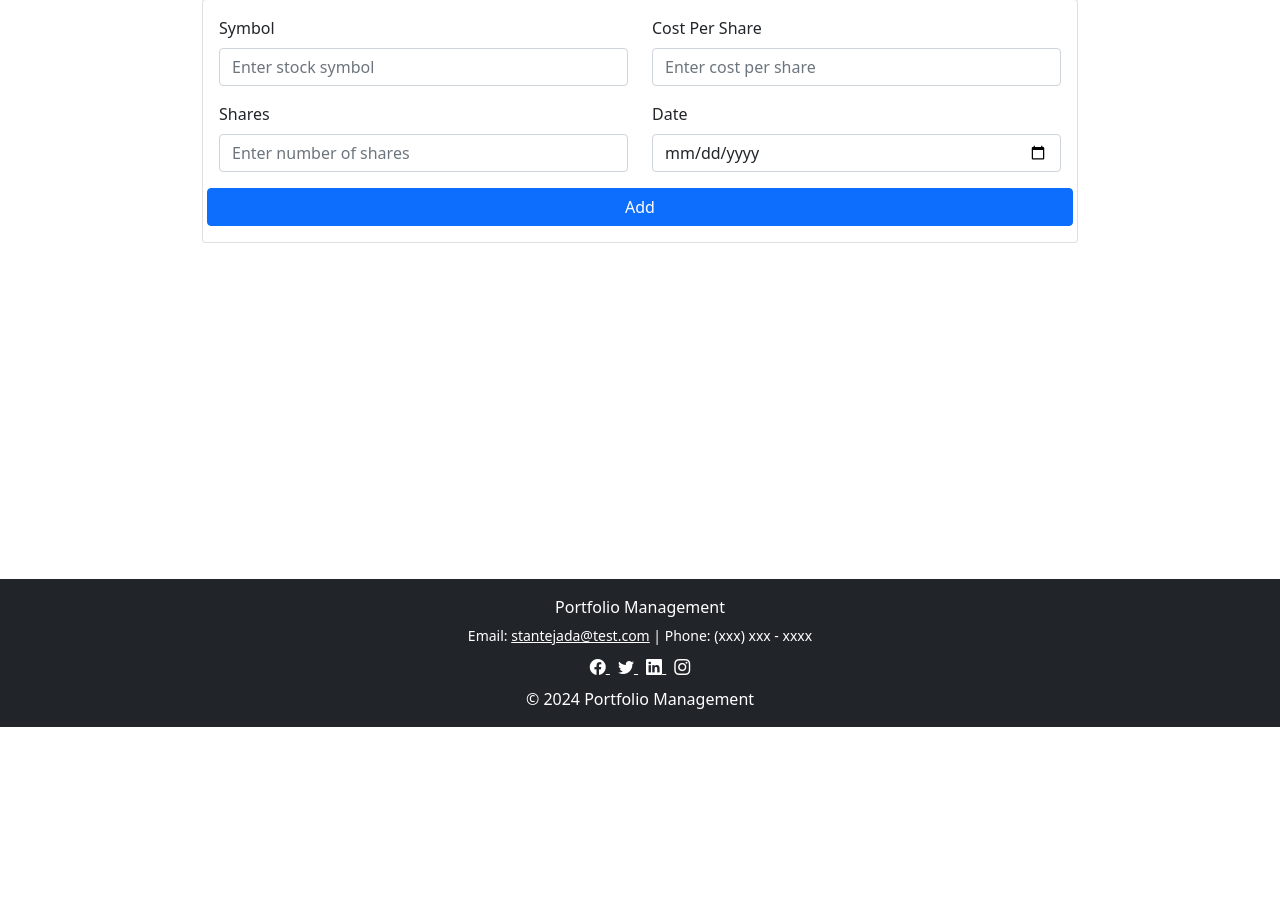
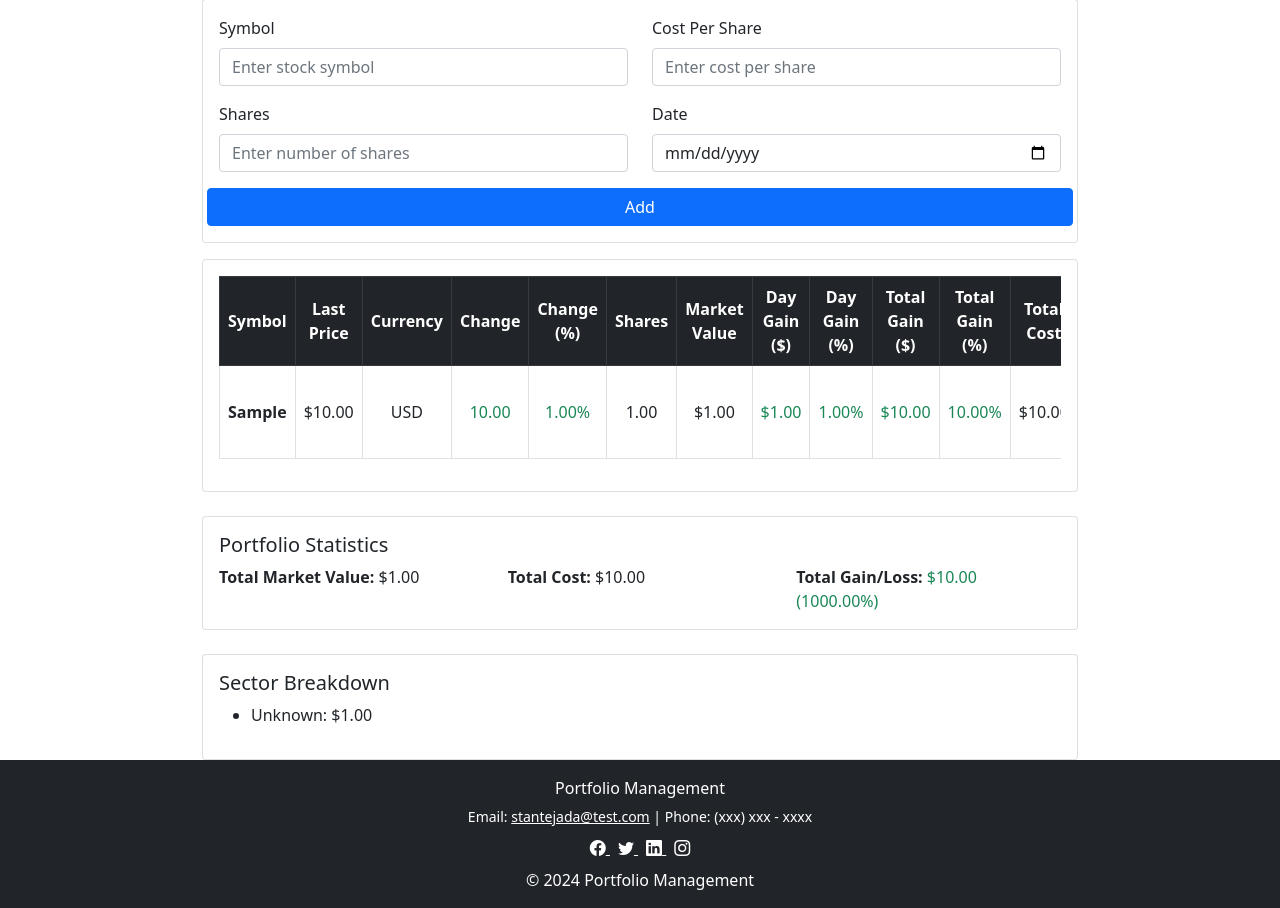
Before and after one commit to stantejada/PortfolioRebalancing, a Flask app: page /portfolios/portfolio/1 in a window 1280 px wide. Shown: the part 73-981 px from the top of the page. Before the commit the page ends 800 px from the top, so only its background shows below. Run offline with Flask 3, Linux system fonts and the light colour scheme; tables that the repository leaves empty hold one stand-in row (values such as "Sample post"); some libraries are stand-ins or nearby versions.

Commit message:
Updating some features and stock models

```diff
--- a/app/models.py
+++ b/app/models.py
@@ -57,6 +57,7 @@ class Stock(db.Model):
 
     #Stock Details
     company: so.Mapped[str] = so.mapped_column(sa.String(100), nullable=False)
+    industry: so.Mapped[str] = so.mapped_column(sa.String(100), nullable=False)
     symbol: so.Mapped[str] = so.mapped_column(sa.String(5), nullable=False)
     last_price: so.Mapped[float] = so.mapped_column(sa.Float, nullable=False)
     currency: so.Mapped[str] = so.mapped_column(sa.String(10), nullable=False)
--- a/app/routes/portfolio.py
+++ b/app/routes/portfolio.py
@@ -72,6 +72,7 @@ def portfolio_details(portfolio_id):
         new_stock = Stock(
             portfolio_id = portfolio.id,
             company = ticker.info['longName'],
+            industry = ticker.info['industry'],
             symbol = symbol,
             last_price = last_price,
             currency = ticker.info['currency'],
@@ -92,4 +93,35 @@ def portfolio_details(portfolio_id):
         flash('Stock has been added', 'success')
         return redirect(url_for('portfolio.portfolio_details', portfolio_id=portfolio_id))
 
-    return render_template('_portfolio.html', title='Portafolio name', form=form)
+    # Calculate statistics for the portfolio
+    total_market_value = sum(stock.market_value for stock in portfolio.stocks)
+    total_gain_value = sum(stock.total_gain_value for stock in portfolio.stocks)
+    total_gain_percent = (total_gain_value / total_market_value) * 100 if total_market_value > 0 else 0
+    total_cost = sum(stock.total_cost for stock in portfolio.stocks)
+
+    # Optional: Risk or sector breakdown (if stock has sector info)
+    sector_breakdown = {}
+    for stock in portfolio.stocks:
+        sector = stock.industry if hasattr(stock, 'sector') else 'Unknown'
+        sector_breakdown[sector] = sector_breakdown.get(sector, 0) + stock.market_value
+
+    return render_template('_portfolio.html', title='Portfolio Details', form=form, portfolio=portfolio,
+                           total_market_value=total_market_value,
+                           total_gain_value=total_gain_value,
+                           total_gain_percent=total_gain_percent,
+                           total_cost=total_cost,
+                           sector_breakdown=sector_breakdown)
+
+
+
+@portfolio_bp.route('/portfolio/<int:portfolio_id>/stock/<int:stock_id>')
+def delete_stock(portfolio_id,stock_id):
+    portfolio = Portfolio.query.get_or_404(portfolio_id)
+    stock = Stock.query.get_or_404(stock_id)
+
+    if stock in portfolio.stocks:
+        portfolio.stocks.remove(stock)
+        db.session.delete(stock)
+        db.session.commit()
+        return redirect(url_for('portfolio.portfolio_details', portfolio_id=portfolio_id))
+    return render_template('portfolio.html')
--- a/app/scheduler.py
+++ b/app/scheduler.py
@@ -23,7 +23,6 @@ def update_stock_prices(app):
 
                 db.session.commit()
 
-
 # Scheduler setup function
 def start_scheduler(app):
     scheduler = BackgroundScheduler()
--- a/app/templates/_portfolio.html
+++ b/app/templates/_portfolio.html
@@ -37,6 +37,105 @@
             </form>
         </div>
     </div>
+
+    <div class="card mb-3">
+        <div class="card-body">
+            <div class="table-responsive">
+                <table class="table table-bordered">
+                    <thead>
+                        <tr class="table-dark align-middle text-center">
+                            <th>Symbol</th>
+                            <th>Last Price</th>
+                            <th>Currency</th>
+                            <th>Change</th>
+                            <th>Change (%)</th>
+                            <th>Shares</th>
+                            <th>Market Value</th>
+                            <th>Day Gain ($)</th>
+                            <th>Day Gain (%)</th>
+                            <th>Total Gain ($)</th>
+                            <th>Total Gain (%)</th>
+                            <th>Total Cost</th>
+                            <th>AC/Shares</th>
+                            <th>Actions</th>
+                        </tr>
+                    </thead>
+                    <tbody>
+                        {% if portfolio.stocks != None %}
+                        {% for stock in portfolio.stocks %}
+                        <tr class="align-middle text-center">
+                            <td class="fw-bold">{{ stock.symbol }}</td>
+                            <td>${{ "%.2f"|format(stock.last_price) }}</td>
+                            <td>{{ stock.currency }}</td>
+                            <td class="{{ 'text-success' if stock.price_change >= 0 else 'text-danger' }}">
+                                {{ "%.2f"|format(stock.price_change) }}
+                            </td>
+                            <td class="{{ 'text-success' if stock.percent_change >= 0 else 'text-danger' }}">
+                                {{ "%.2f"|format(stock.percent_change) }}%
+                            </td>
+                            <td>{{ "%.2f"|format(stock.shares) }}</td>
+                            <td>${{ "%.2f"|format(stock.market_value) }}</td>
+                            <td class="{{ 'text-success' if stock.daily_gain_value >= 0 else 'text-danger' }}">
+                                ${{ "%.2f"|format(stock.daily_gain_value) }}
+                            </td>
+                            <td class="{{ 'text-success' if stock.daily_gain_percent >= 0 else 'text-danger' }}">
+                                {{ "%.2f"|format(stock.daily_gain_percent) }}%
+                            </td>
+                            <td class="{{ 'text-success' if stock.total_gain_value >= 0 else 'text-danger' }}">
+                                ${{ "%.2f"|format(stock.total_gain_value) }}
+                            </td>
+                            <td class="{{ 'text-success' if stock.total_gain_percent >= 0 else 'text-danger' }}">
+                                {{ "%.2f"|format(stock.total_gain_percent) }}%
+                            </td>
+                            <td>${{ "%.2f"|format(stock.total_cost) }}</td>
+                            <td>${{ "%.2f"|format(stock.avg_cost_per_share) }}</td>
+                            <td><button class="bi bi-arrow-up-circle btn btn-success mx-1" title="Buy"></button><button
+                                    class="bi bi-arrow-down-circle btn btn-danger " title="Sell"></button></td>
+                        </tr>
+                        {% endfor %}
+                        {% else %}
+                        <tr>
+                            <td colspan="13" class="text-center">No stocks in this portfolio</td>
+                        </tr>
+                        {% endif %}
+                    </tbody>
+                </table>
+            </div>
+        </div>
+    </div>
+    <!-- Portfolio Statistics -->
+    <div class="card mt-4">
+        <div class="card-body">
+            <h5>Portfolio Statistics</h5>
+            <div class="row">
+                <div class="col-md-4">
+                    <strong>Total Market Value:</strong> ${{ "%.2f"|format(total_market_value) }}
+                </div>
+                <div class="col-md-4">
+                    <strong>Total Cost:</strong> ${{ "%.2f"|format(total_cost) }}
+                </div>
+                <div class="col-md-4">
+                    <strong>Total Gain/Loss:</strong> <span
+                        class="{{ 'text-success' if total_gain_value >= 0 else 'text-danger' }}">
+                        ${{ "%.2f"|format(total_gain_value) }} ({{ "%.2f"|format(total_gain_percent) }}%)
+                    </span>
+                </div>
+            </div>
+        </div>
+    </div>
+
+    <!-- Sector Breakdown (Optional) -->
+    <div class="card mt-4">
+        <div class="card-body">
+            <h5>Sector Breakdown</h5>
+            <ul>
+                {% for sector, value in sector_breakdown.items() %}
+                <li>{{ sector }}: ${{ "%.2f"|format(value) }}</li>
+                {% endfor %}
+            </ul>
+        </div>
+    </div>
+</div>
 </div>
 
 
--- a/requirements.txt
+++ b/requirements.txt
@@ -9,3 +9,4 @@ seaborn
 Flask-WTF
 flasgger
 APScheduler
+email-validator
```
Also changed, not shown: migrations/versions/450cc9808cb8_.py (deleted, +0 -36 lines), migrations/versions/94edbbb80ffe_.py (renamed from migrations/versions/a6f8ea48c383_.py, +7 -3 lines), instance/test.db.
